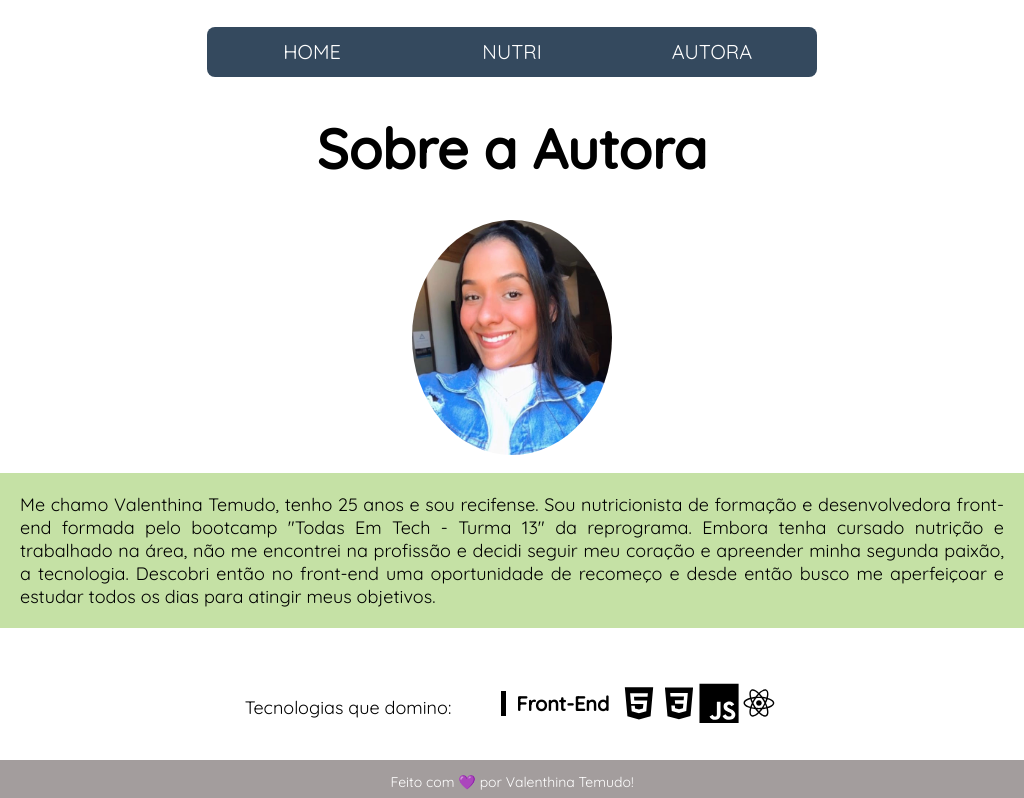
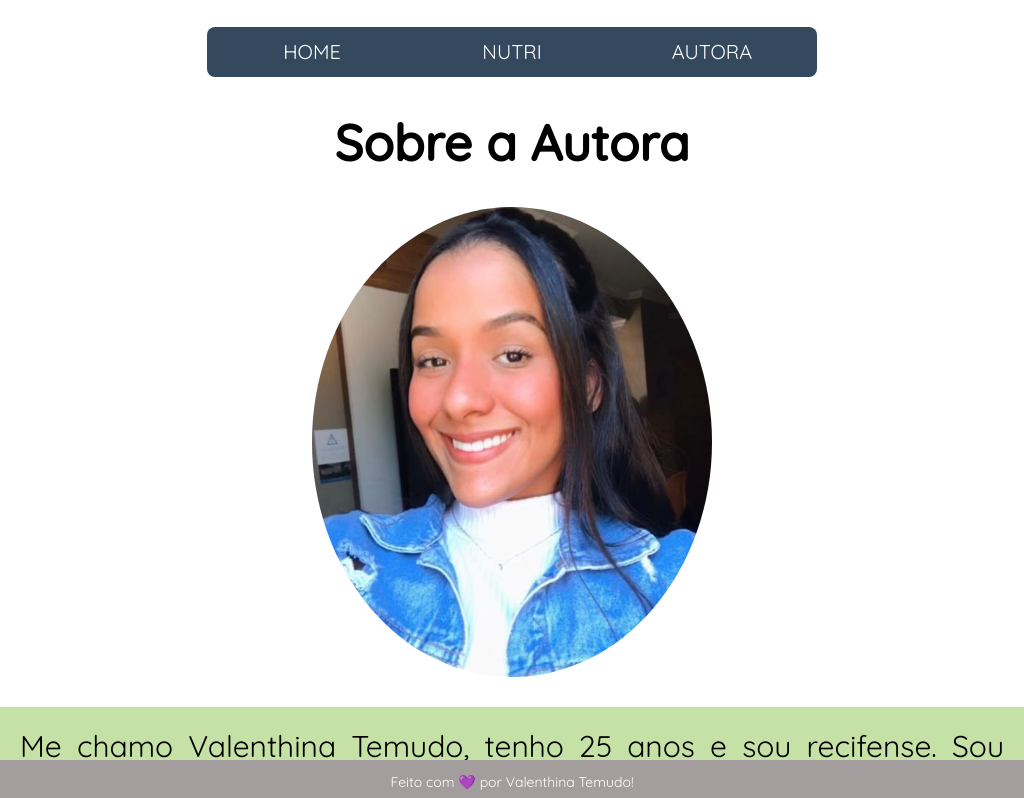
Before and after one commit to valenthinatemudo/ProjetoFinal-Reprograma, a React (Create React App) app: page /autora in a window 1024 px wide. Shown: the top 798 px of the page. Built offline with nearby package versions, Linux system fonts and the light colour scheme.

Commit message:
enviando media queries arquivo autora

```diff
--- a/src/components/Menu/menu.styles.css
+++ b/src/components/Menu/menu.styles.css
@@ -49,7 +49,7 @@
         }
     }
 
-    @media(max-width: 1024px) {
+    @media(min-width: 1024px) and (max-width: 1440px) {
        .menu{
         width: 600px;
         height: 40px;
--- a/src/pages/Autora/autora.styles.css
+++ b/src/pages/Autora/autora.styles.css
@@ -102,7 +102,7 @@
         }
 
         .titulo-autora{
-            font-size: 55px;
+            font-size: 40px;
             display: flex;
             justify-content: center;
         }
@@ -122,8 +122,8 @@
         }
     }
 
-    @media(max-width: 1024px) {
-        /* .titulo-autora{
+    @media(min-width: 1024px) and (max-width: 1440px) {
+        .titulo-autora{
             font-size: 50px;
         }
 
@@ -141,5 +141,5 @@
 
         .descricao{
             font-size: 28px;
-        } */
+        }
     }
```
